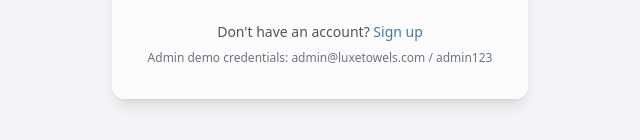
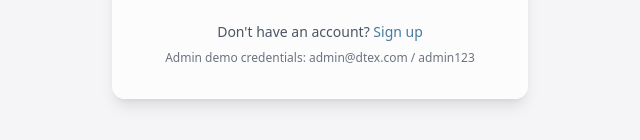
Before and after one commit to aryand1009/towel-e-commerce, a React (Vite) app: page /login in a window 1280 px wide. Both pictures are taken after a click on the button "Admin". Shown: the part 515-655 px from the top of the page, without its empty margins (320-960 px from the left). Built offline with nearby package versions, Linux system fonts and the light colour scheme.

Commit message:
Update Login.tsx

```diff
--- a/src/pages/Login.tsx
+++ b/src/pages/Login.tsx
@@ -159,7 +159,7 @@ const Login = () => {
 
           {form.watch("role") === "admin" && (
             <p className="text-xs text-gray-500 mt-2">
-              Admin demo credentials: admin@luxetowels.com / admin123
+              Admin demo credentials: admin@dtex.com / admin123
             </p>
           )}
         </div>
```
